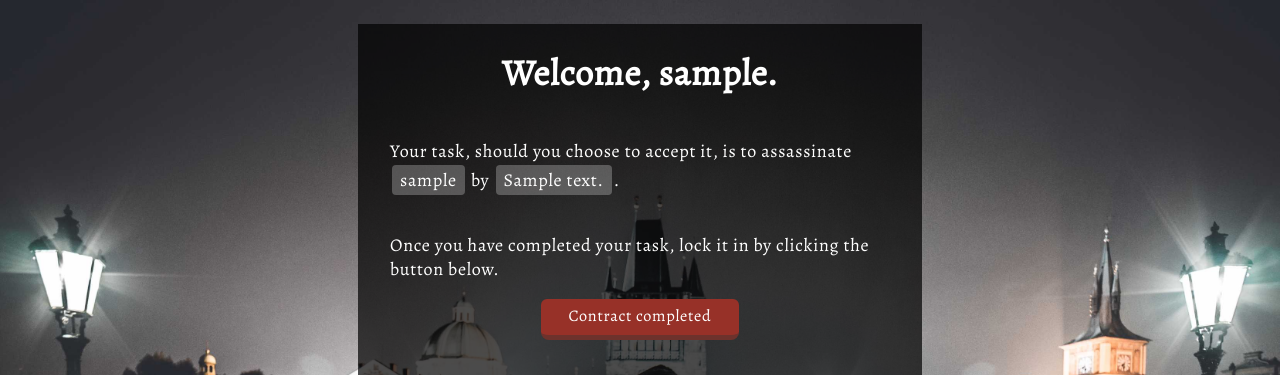
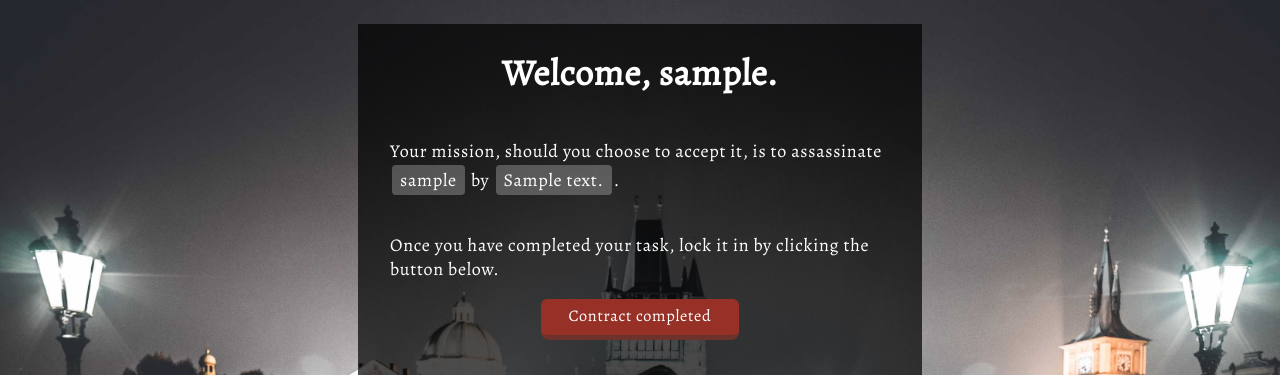
Before and after one commit to tristonpang/capt-assassins-bot, a Flask app: page /assassins/1 in a window 1280 px wide. Shown: the top 375 px of the page. Run offline with Flask 2, Linux system fonts and the light colour scheme; a database or web service that is not in the repository returns one stand-in record (values such as "Sample title"); some libraries are stand-ins or nearby versions.

Commit message:
Change info wording

```diff
--- a/templates/player-info.html
+++ b/templates/player-info.html
@@ -12,7 +12,7 @@
 <body class='person-bg'>
     <div>
         <h1>Welcome, {{user_nick}}.</h1>
-        <p>Your task, should you choose to accept it, is to assassinate
+        <p>Your mission, should you choose to accept it, is to assassinate
             <span class='highlight'>{{target}}</span> by <span class='highlight'>{{task}}</span>.</p>
         <p>Once you have completed your task, lock it in by clicking the button below.</p>
         <a class='button' href='/assassin/{{token}}/kill/'>Contract completed</a>
```
